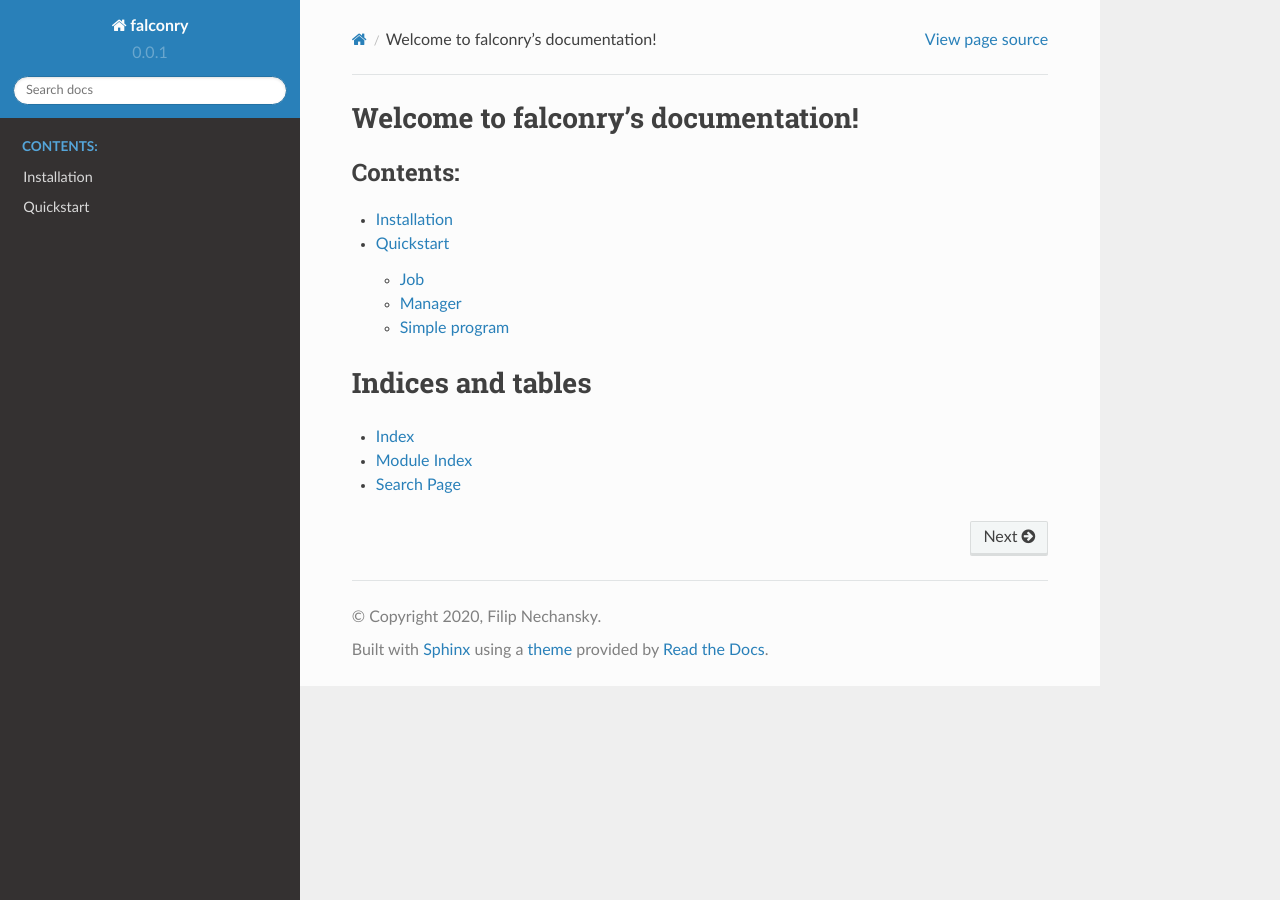
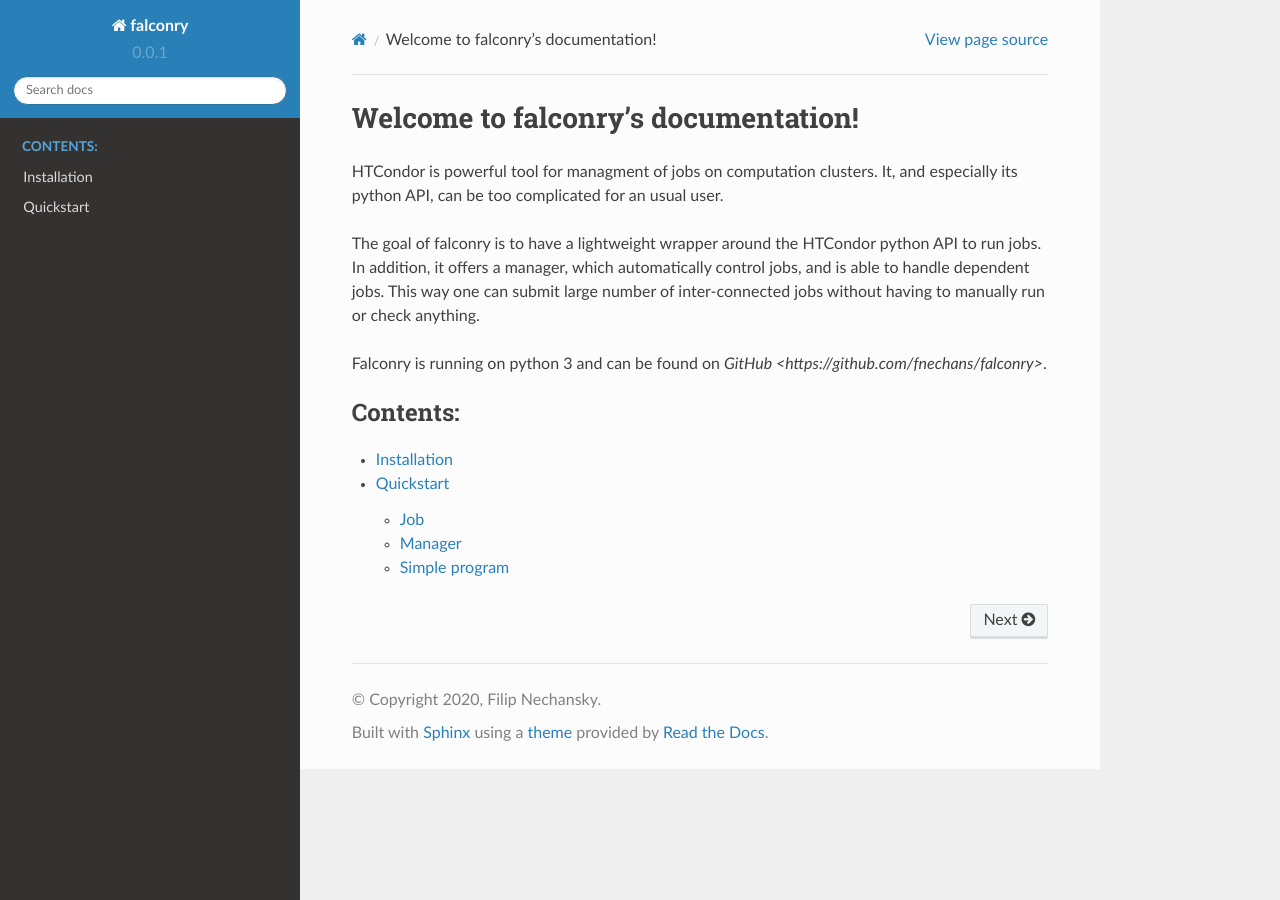
Before and after one commit to fnechans/falconry, a Sphinx documentation site: the page built from docs/index.rst, in a window 1280 px wide. Built offline with Sphinx 7.4.7 and the Read the Docs theme 2.0.0, drawn with Linux system fonts in a browser that asks for light colours.

Commit message:
adding link to github to the docs, small fixes

```diff
--- a/docs/index.rst
+++ b/docs/index.rst
@@ -6,16 +6,15 @@
 Welcome to falconry's documentation!
 ====================================
 
+HTCondor is powerful tool for managment of jobs on computation clusters. It, and especially its python API, can be too complicated for an usual user.
+
+The goal of falconry is to have a lightweight wrapper around the HTCondor python API to run jobs. In addition, it offers a manager, which automatically control jobs, and is able to handle dependent jobs. This way one can submit large number of inter-connected jobs without having to manually run or check anything.
+
+Falconry is running on python 3 and can be found on `GitHub <https://github.com/fnechans/falconry>`.
+
 .. toctree::
    :maxdepth: 2
    :caption: Contents:
 
    usage/install
    usage/quickstart
-
-Indices and tables
-==================
-
-* :ref:`genindex`
-* :ref:`modindex`
-* :ref:`search`
--- a/docs/usage/quickstart.rst
+++ b/docs/usage/quickstart.rst
@@ -75,4 +75,4 @@ However, user may want to interupt the programm, or there may be a crash. In tha
 Simple program
 --------------
 
-An example of a complete implemenation can be found in ``example.py``, which puts all these features together. It also uses command line parses to make the usage more convenient, so it automatically loads previous instance if '-- cont' command line argument is used.
+An example of a complete implemenation can be found in ``example.py``, which puts all these features together. It also uses command line parses to make the usage more convenient, so it automatically loads previous instance if ``-- cont`` command line argument is used.
```
